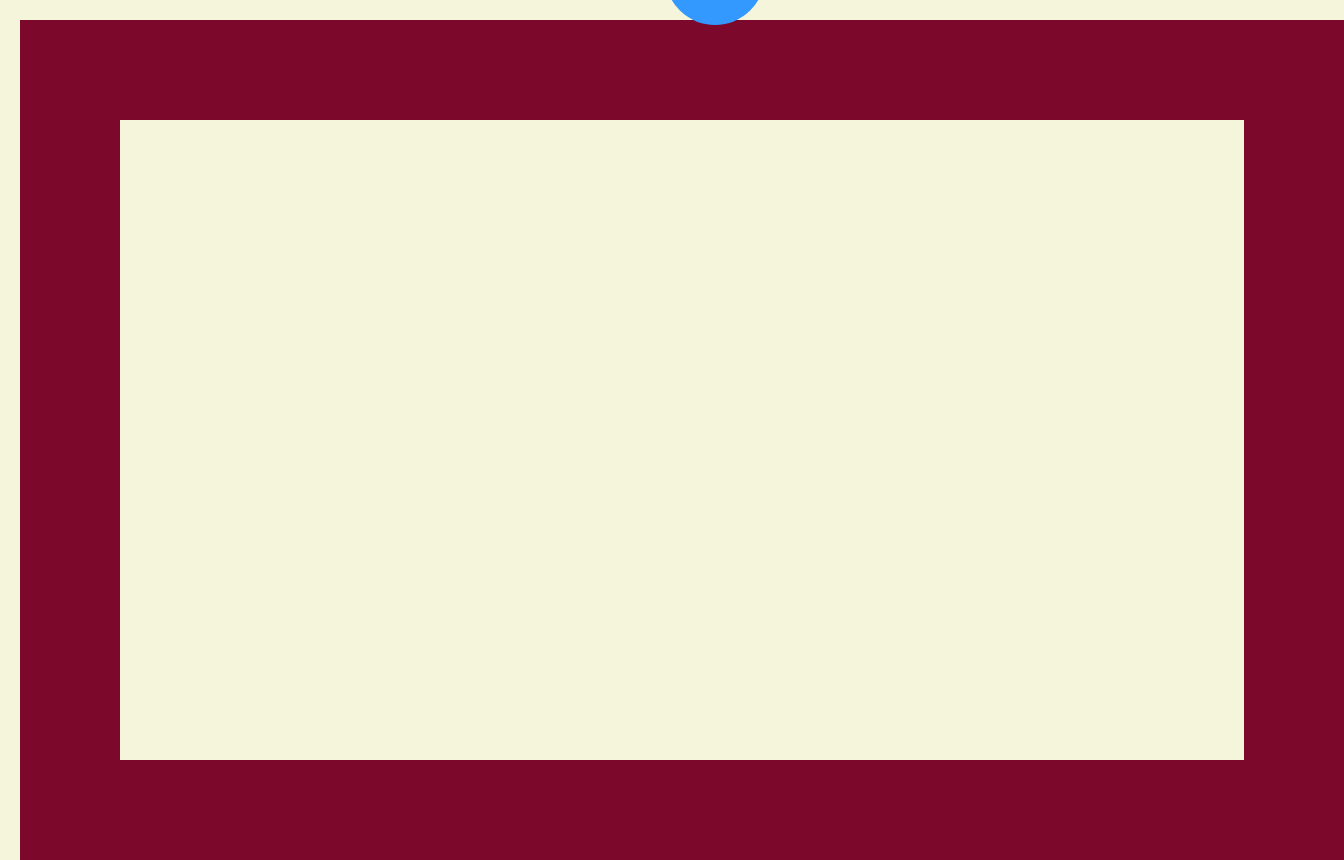
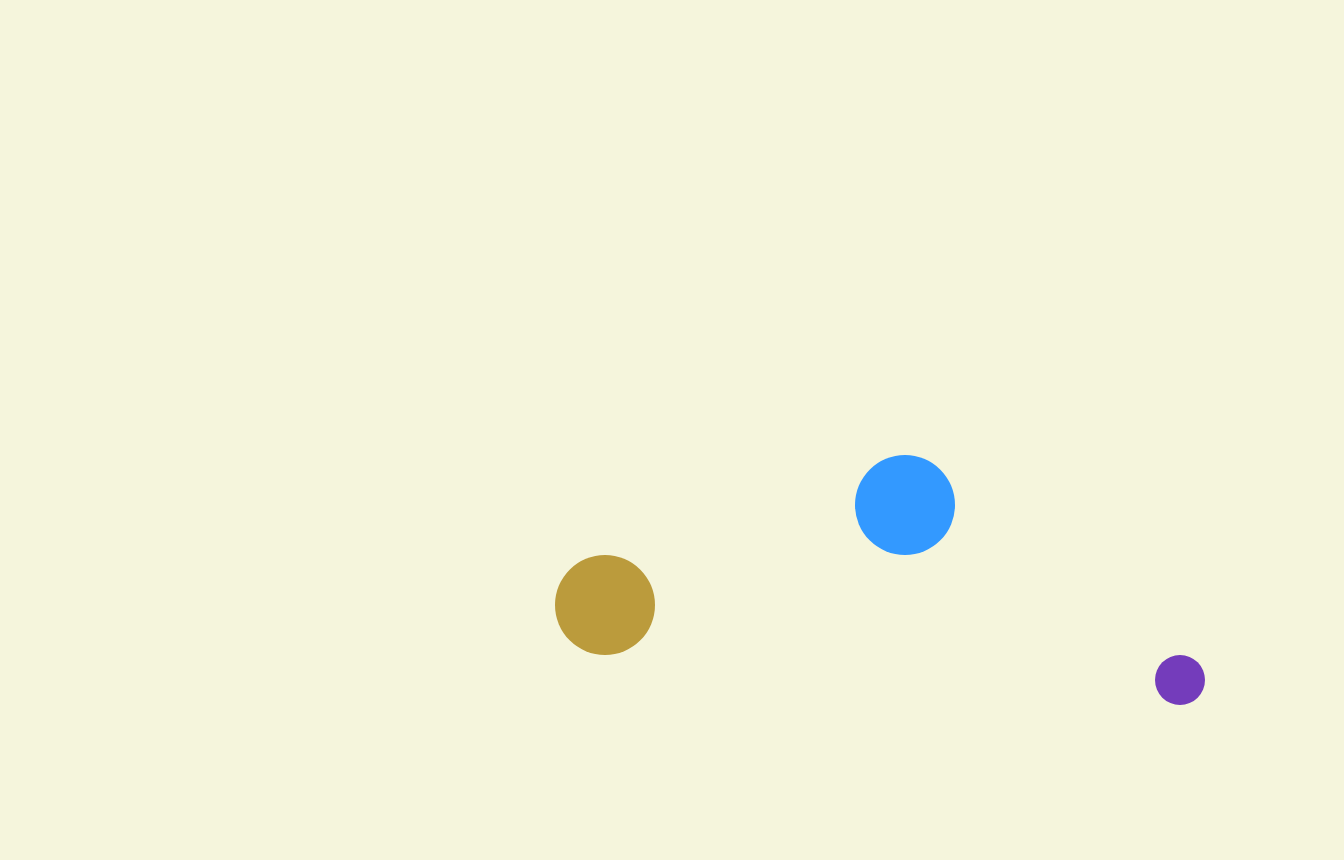
Before and after one commit to yeonhoryu/movingball, a plain HTML site: page movingball.html in a window 1280 px wide. Shown: the whole page, 1344 px wide, since content can reach past the window. After the commit the page ends 800 px from the top, so only its background shows below. Drawn offline with Linux system fonts and the light colour scheme.

Commit message:
Upadate movingball

```diff
--- a/movingball.html
+++ b/movingball.html
@@ -8,7 +8,7 @@
 <link rel="stylesheet" href="./movingball.css"/>
 <body>
 
-    <div id="container"> </div>
+   <!-- <div id="container"> </div> -->
     <div id="ball"> </div>
     <div id="ball_1"> </div>
     <div id="ball_2"> </div>
--- a/movingball.js
+++ b/movingball.js
@@ -3,8 +3,8 @@ var interval = 0;
 var velocity = 5;
 var position = 20;
 
-var positionX = [100, 400, 300];
-var positionY = [500, 500, 300];
+var positionX = [400, 100, 700];
+var positionY = [800, 600, 200];
 var reverseX = ['false','false','false'];
 var reverseY = ['false','false','false'];
 
@@ -28,17 +28,19 @@ const currentWindow = remote.getCurrentWindow();
 const windowWidth = currentWindow.getSize()[0];
 const windowHeight = currentWindow.getSize()[1];
 */
-var maxX = (window.innerWidth || document.documentElement.clientWidth || document.body.clientWidth) * 0.8;
-var maxY = (window.innerHeight || document.documentElement.clientHeight || document.body.clientHeight) * 0.8;
+var maxX = (window.innerWidth || document.documentElement.clientWidth || document.body.clientWidth);
+var maxY = (window.innerHeight || document.documentElement.clientHeight || document.body.clientHeight);
 var minX = 0;
 var minY = 0;
 
 var ball = document.getElementById('ball');
 var ball_1 = document.getElementById('ball_1');
 var ball_2 = document.getElementById('ball_2');
-var container = document.getElementById('container');
+/* var container = document.getElementById('container');
 container.style.width = maxX + 100 + 'px';
 container.style.height = maxY + 'px';
+*/
+
 // index balls
 // var ArrayBall = ['ball', 'ball_1', 'ball_2'];
 var ArrayBall = [document.getElementById('ball'),
@@ -91,14 +93,14 @@ function move_position() {
         positionX[i] = positionX[i] + velocity;
     }
     else {
-        positionX[i] = positionX[i] - (velocity * 2) ;
+        positionX[i] = positionX[i] - velocity ;
      }
 
      if (reverseY[i] === false) {
         positionY[i] = positionY[i] + velocity;
     }
     else {
-        positionY[i] = positionY[i] - (velocity * 2);
+        positionY[i] = positionY[i] - velocity;
      }
 
     ArrayBall[i].style.left = positionX[i] + 'px';
```
